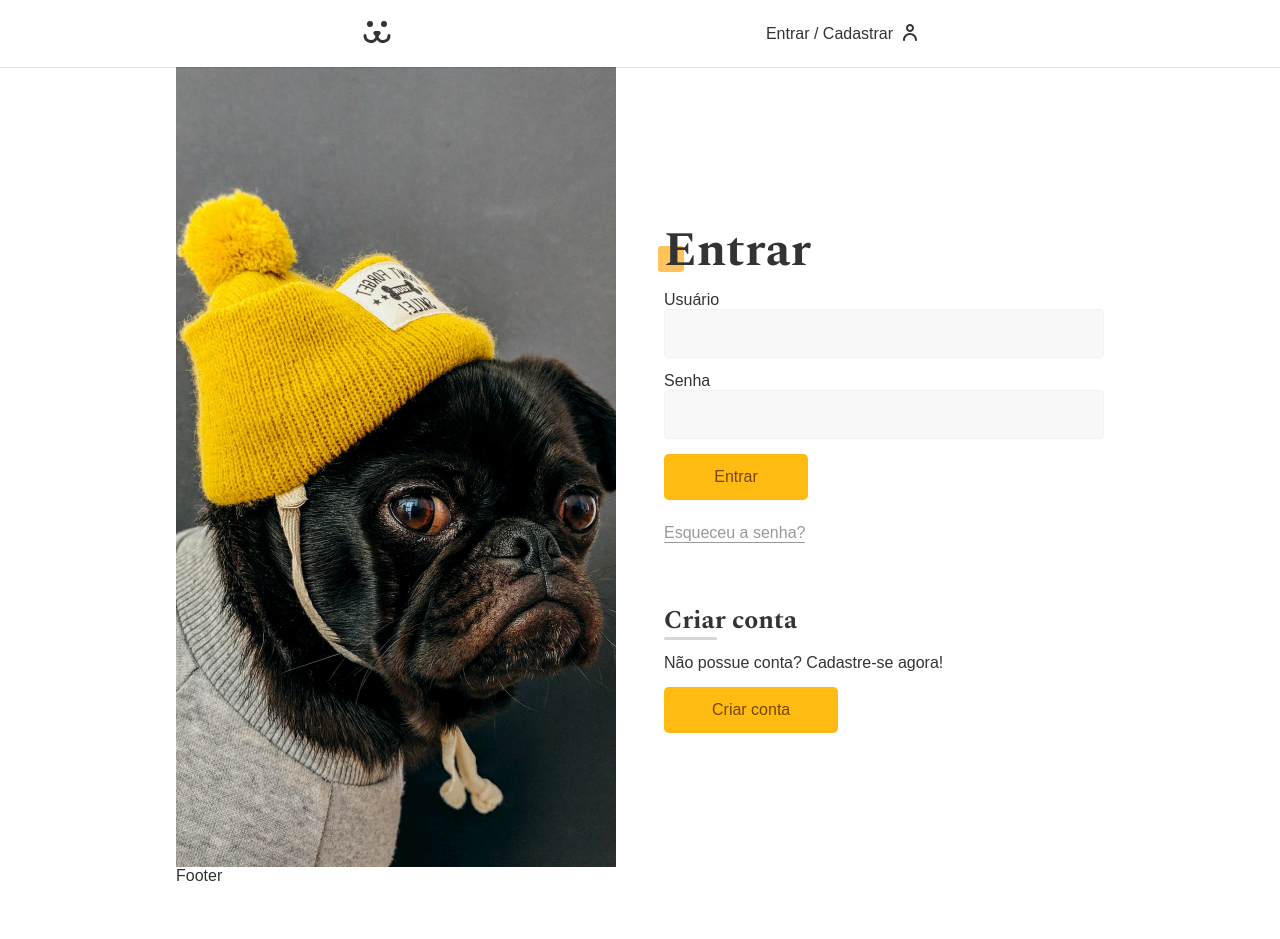
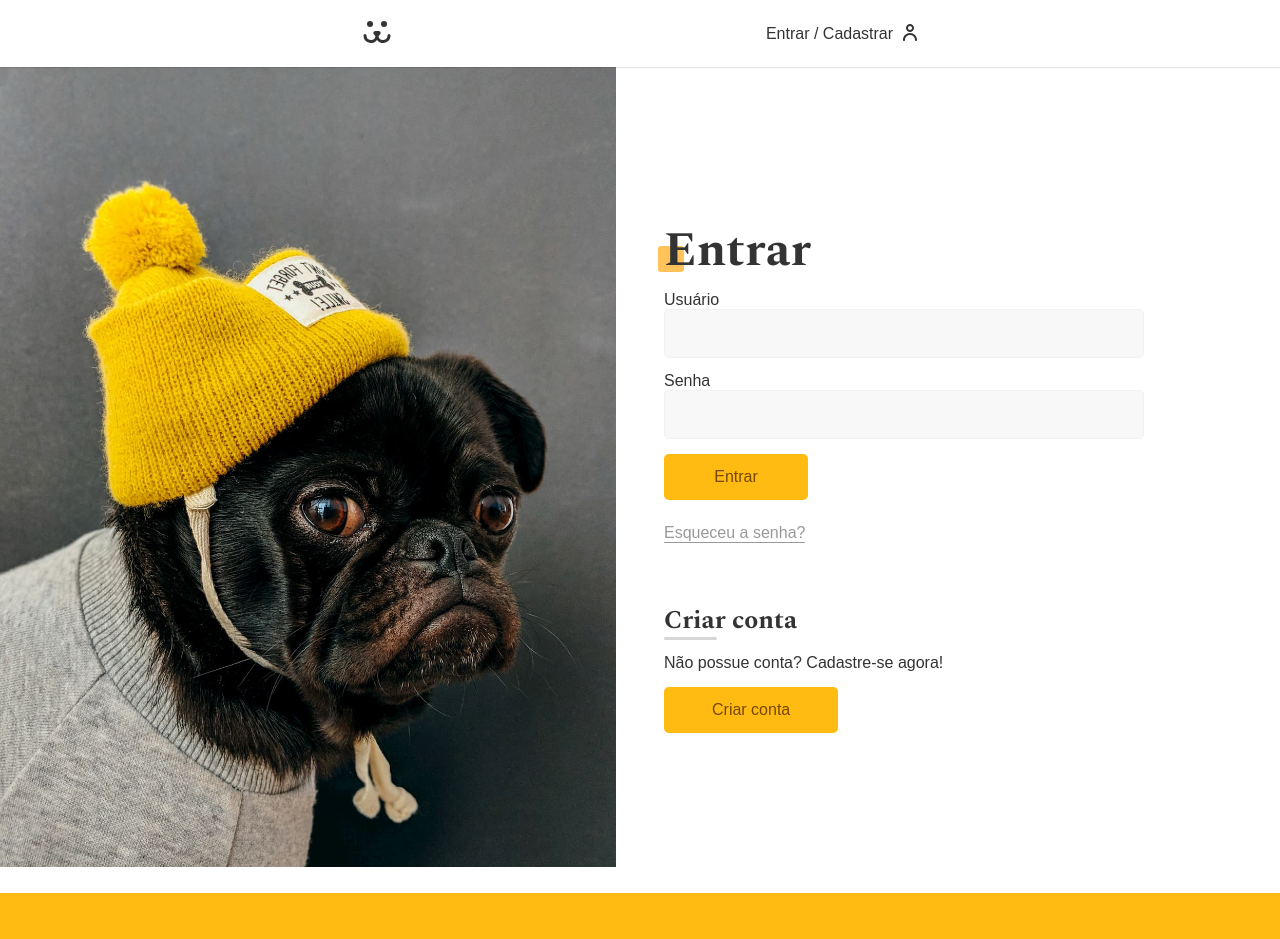
Before and after one commit to saulomartins1/dogz, a React (Vite) app: page /login in a window 1280 px wide. Shown: the top 939 px of the page. Before the commit the page ends 885 px from the top, so only its background shows below. Built offline with nearby package versions, Linux system fonts and the light colour scheme.

Commit message:
style: footer

```diff
--- a/src/App.css
+++ b/src/App.css
@@ -56,6 +56,15 @@
 
 /* ===============  */
 
+.app {
+    display: flex;
+    flex-direction: column;
+    min-height: calc(100vh + 9rem);
+}
+
+.appBody {
+    flex: 1;
+}
 
 /* Class geral, englobará o App.jsx */
 .container {
--- a/src/App.jsx
+++ b/src/App.jsx
@@ -16,10 +16,11 @@
 
 function App() {
     return (
-        <div className="container">
+        <div className="app">
             <BrowserRouter>
                 <UserStorage>
                     <Header />
+                    <main className="appBody">
                         <Routes>
                             <Route path='/' element={<Home />} />
                             <Route path='/login/*' element={<Login />} />
@@ -32,6 +33,7 @@
                             <Route path='/foto/:id' element={<Photo />} />
                             <Route path='/perfil/:user' element={<UserProfile />} />
                         </Routes>
+                    </main>
                     <Footer />
                 </UserStorage>
             </BrowserRouter>
--- a/src/Components/Footer.jsx
+++ b/src/Components/Footer.jsx
@@ -1,10 +1,12 @@
 import React from 'react'
 import styles from './Footer.module.css'
+import SVG_DogsFooter from '../Assets/dogz-footer.svg?react'
 
 function Footer() {
     return (
         <footer className={styles.footer}>
-            Footer
+            <SVG_DogsFooter />
+            Dogz. Alguns direitos reservados.
         </footer>
     )
 }
--- a/src/Components/Footer.module.css
+++ b/src/Components/Footer.module.css
@@ -0,0 +1,13 @@
+.footer {
+    display: flex;
+    justify-content: center;
+    align-items: center;
+    padding: 3rem 1rem;
+    max-height: 9rem;
+    color: #442902;
+    background-color: #fb1;
+}
+
+.footer svg {
+    margin-right: .9rem;
+}
```
Lines whose indentation alone changed are shown as unchanged.
